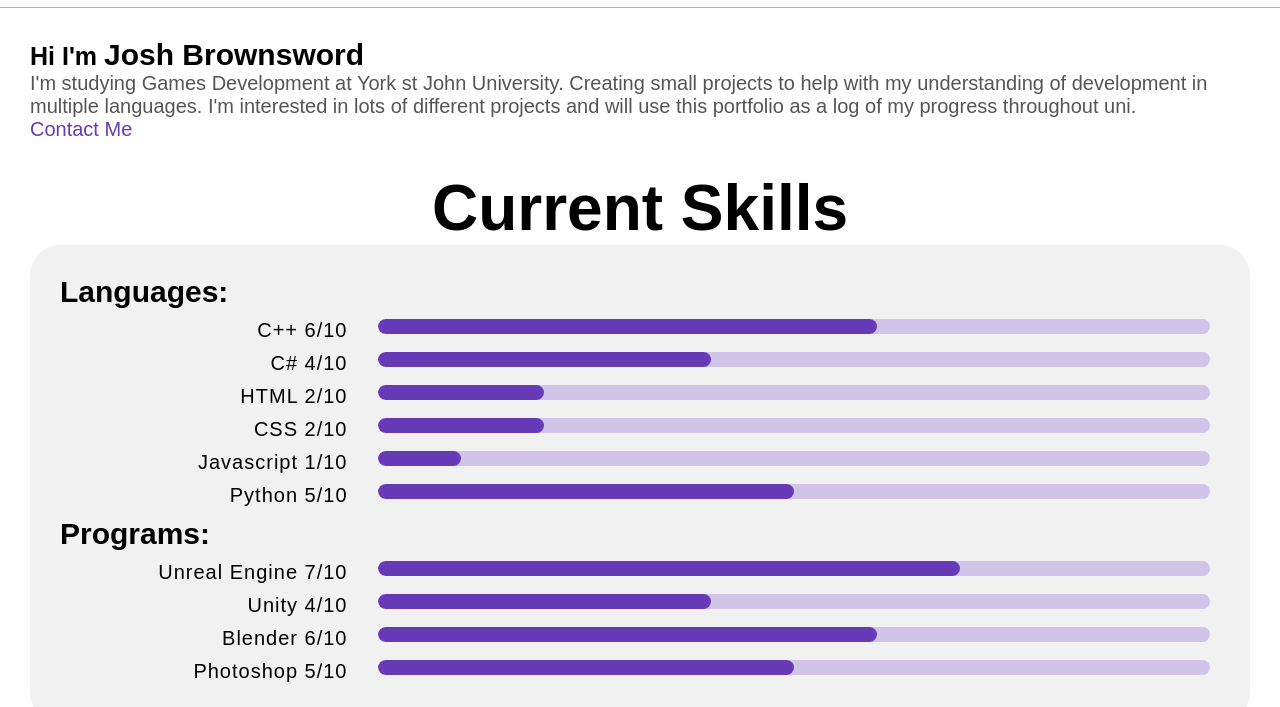
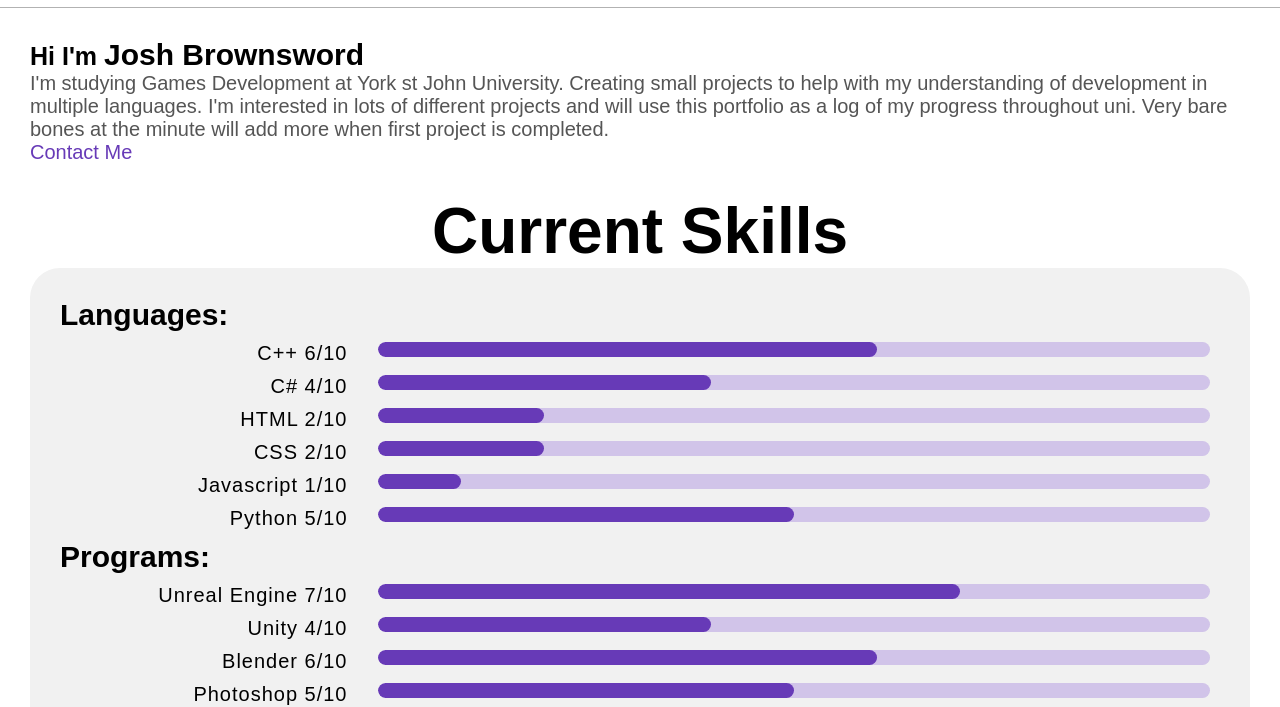
Before and after one commit to jebyork/Portfolio, a plain HTML site: page index.html in a window 1280 px wide. Shown: the part 103-810 px from the top of the page. Drawn offline with Linux system fonts and the light colour scheme; a web font is replaced by a local one.

Commit message:
Updating header

```diff
--- a/index.html
+++ b/index.html
@@ -52,7 +52,7 @@
           <h1><small>Hi I'm </small>Josh Brownsword</h1>
           <p>
             I'm studying Games Development at York st John University.  Creating small projects to help with my understanding of development in multiple languages.
-            I'm interested in lots of different projects and will use this portfolio as a log of my progress throughout uni.
+            I'm interested in lots of different projects and will use this portfolio as a log of my progress throughout uni.  Very bare bones at the minute will add more when first project is completed.
           </p>
           <div class="call-to-action">
             <a href="#contactMe" class="button">
```
